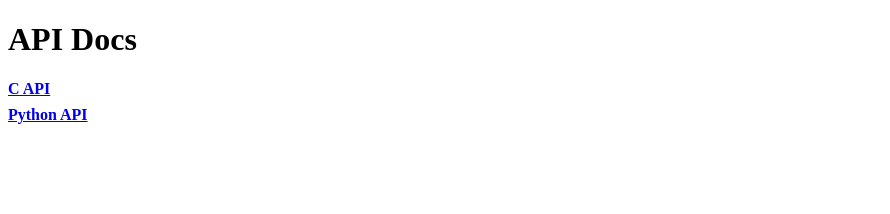
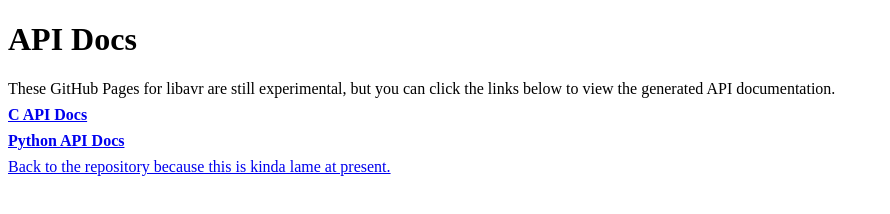
Before and after one commit to TheTrueFlopsy/libavr, a plain HTML site: page pages_files/index.html in a window 1280 px wide. Shown: the whole page, without its empty margins (0-890 px from the left). Drawn offline with Linux system fonts and the light colour scheme.

Commit message:
Tweaked the workflow and index page.

```diff
--- a/pages_files/index.html
+++ b/pages_files/index.html
@@ -8,7 +8,14 @@
 	</head>
 	<body>
 		<h1>API Docs</h1>
-		<p><strong><a href="avr/">C API</a></strong></p>
-		<p><strong><a href="python/">Python API</a></strong></p>
+		<p>
+			These GitHub Pages for libavr are still experimental, but you can click
+			the links below to view the generated API documentation.
+		</p>
+		<p><strong><a href="avr/index/Files.html">C API Docs</a></strong></p>
+		<p><strong><a href="python/index/Files.html">Python API Docs</a></strong></p>
+		<p><a href="https://github.com/TheTrueFlopsy/libavr">
+			Back to the repository because this is kinda lame at present.
+		</a></p>
 	</body>
 </html>
```
Also changed, not shown: 1 other file.
